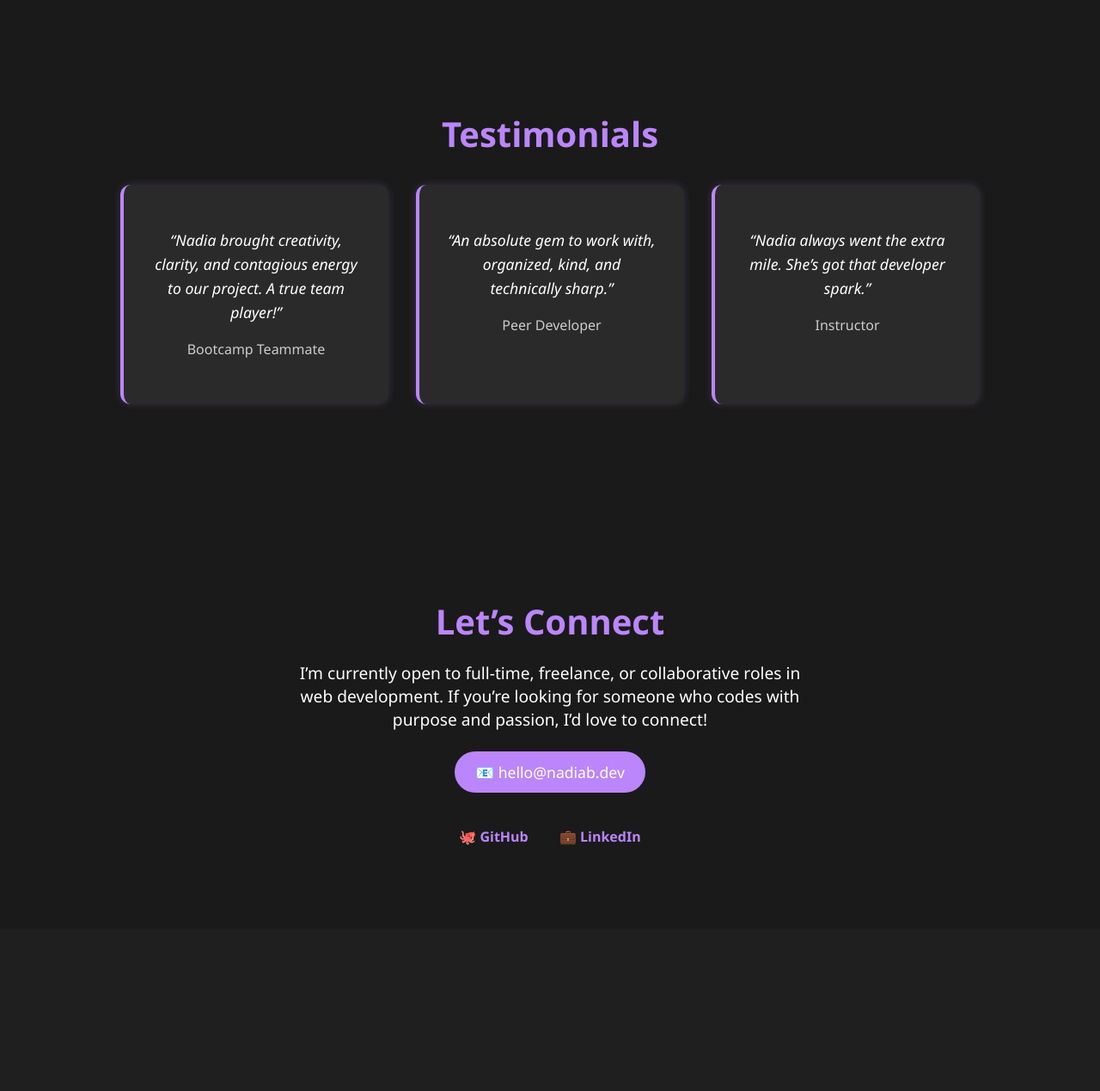
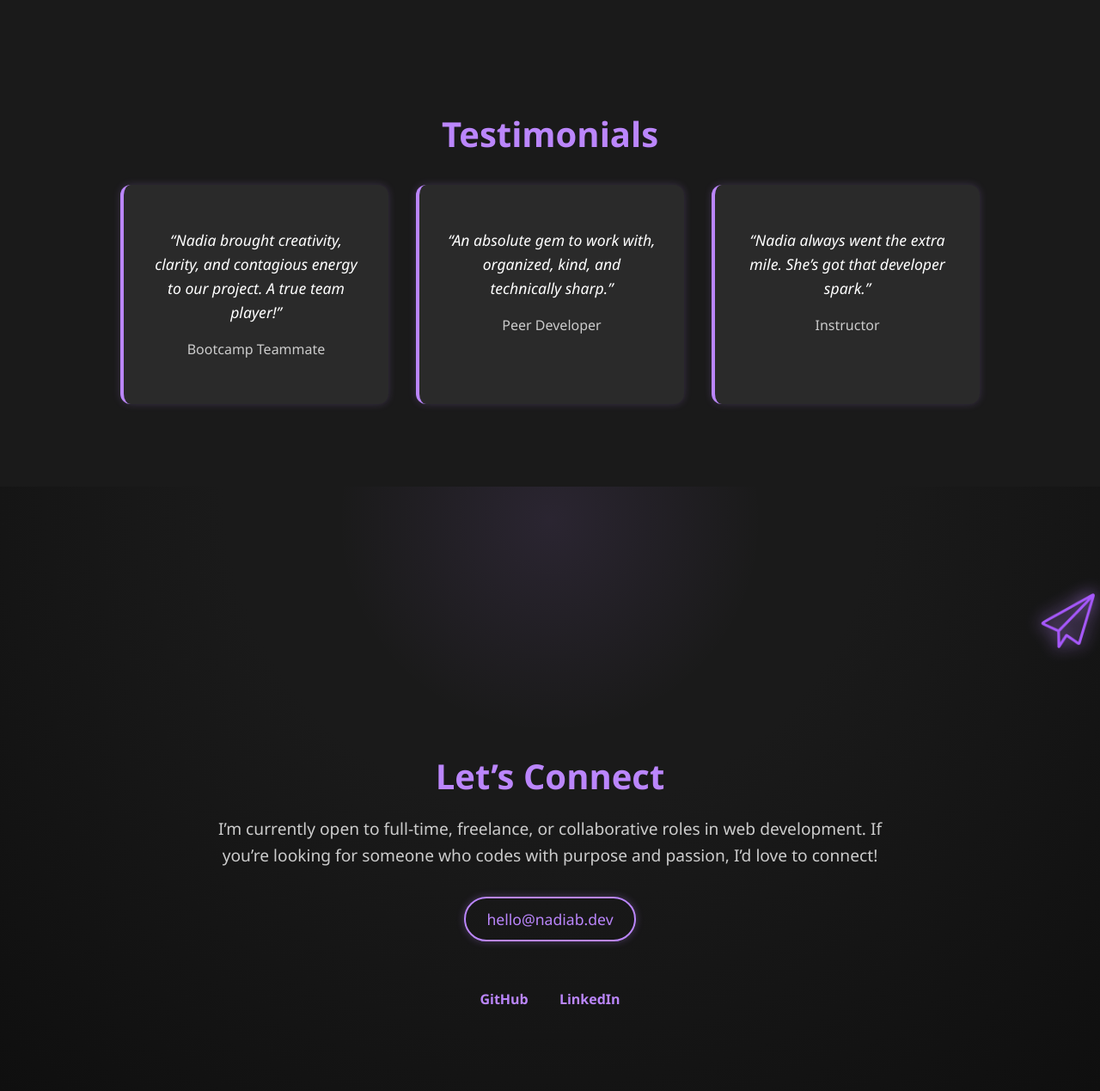
Before and after one commit to Ladynads/nadiab-portfolio, a Django app: template templates/home.html in a window 1280 px wide. Shown: the part 2412-3681 px from the top of the page at 86% size. Before the commit the page ends 3395 px from the top, so only its background shows below. Run offline with Django 4.2, Linux system fonts and the light colour scheme; the template is opened without the code that fills it, so the values that code supplies are empty.

Commit message:
Enhance contact section with new layout and styling; improve testimonial formatting

```diff
--- a/static/css/style.css
+++ b/static/css/style.css
@@ -520,10 +520,32 @@ html {
 
 /* Contact section */
 .contact {
-    background-color: #1a1a1a;
+  background: radial-gradient(circle at top, #1a1a1a 40%, #0f0f0f 100%);
   color: #fff;
   padding: 6rem 2rem;
   text-align: center;
+  position: relative;
+  overflow: hidden;
+}
+
+.contact::before {
+  content: "";
+  position: absolute;
+  top: -30%;
+  left: 50%;
+  transform: translateX(-50%);
+  width: 500px;
+  height: 500px;
+  background: radial-gradient(circle, rgba(187, 134, 252, 0.1), transparent 70%);
+  z-index: 0;
+  pointer-events: none;
+}
+
+.contact-container {
+  position: relative;
+  z-index: 1;
+  max-width: 800px;
+  margin: 0 auto;
 }
 
 .contact h2 {
@@ -534,30 +556,33 @@ html {
 
 .contact-message {
   font-size: 1.2rem;
-    margin-bottom: 1.5rem;
-    max-width: 600px;
-    margin-left: auto;
-    margin-right: auto;
+  margin-bottom: 2rem;
+  color: #ccc;
+  line-height: 1.6;
 }
 
-.email-link {
+.email-link-glow {
   display: inline-block;
   font-size: 1.1rem;
-    background-color: #bb86fc;
-    color: #fff;
+  background-color: transparent;
+  color: #bb86fc;
+  border: 2px solid #bb86fc;
   padding: 0.75rem 1.5rem;
   border-radius: 30px;
   text-decoration: none;
-    margin-bottom: 1rem;
-    transition: background 0.3s ease;
+  margin-bottom: 1.5rem;
+  transition: all 0.3s ease;
+  box-shadow: 0 0 10px rgba(187, 134, 252, 0.3);
 }
 
-.email-link:hover {
-    background-color: #c092f9;
+.email-link-glow:hover {
+  background-color: #bb86fc;
+  color: #1a1a1a;
+  box-shadow: 0 0 20px rgba(187, 134, 252, 0.5);
 }
 
 .social-icons {
-    margin-top: 1.5rem;
+  margin-top: 2rem;
 }
 
 .social-icons a {
@@ -572,12 +597,114 @@ html {
   color: #fff;
 }
 
-.about-me a {
-    color: #bb86fc;
-    text-decoration: underline;
-    transition: color 0.3s ease;
+.contact-icon-wrapper {
+  position: relative;
+  height: 180px;
+  width: 100%; /* ✨ make it stretch across */
+  margin-bottom: 2rem;
+  overflow: visible;
 }
 
-  .about-me a:hover {
-    color: #d1aaff;
+
+.flying-plane-wrapper {
+  position: absolute;
+  top: 0;
+  left: 0;
+  width: 120px;
+  animation: flyCurve 6s ease-in-out forwards;
+  z-index: 2;
 }
+
+.contact-icon {
+  width: 100%;
+  height: auto;
+  filter: drop-shadow(0 0 10px #bb86fc);
+}
+
+.plane-trail {
+  position: absolute;
+  top: 55%; /* slightly lower for visibility */
+  left: 0;
+  width: 0;
+  height: 3px;
+  background: linear-gradient(to right, #bb86fc, transparent);
+  filter: blur(6px);
+  opacity: 0;
+  animation: trailGrow 6s ease-in-out forwards;
+  z-index: 1;
+}
+
+/* ✨ Smooth curve path */
+@keyframes flyCurve {
+  0% {
+    transform: translate(0, 0) rotate(0deg);
+    opacity: 0;
+  }
+  10% {
+    opacity: 1;
+  }
+  25% {
+    transform: translate(25vw, -3vh) rotate(10deg);
+  }
+  50% {
+    transform: translate(50vw, 2vh) rotate(-10deg);
+  }
+  75% {
+    transform: translate(70vw, -2vh) rotate(5deg);
+  }
+  100% {
+    transform: translate(90vw, 0px) rotate(0deg);
+    opacity: 1;
+  }
+}
+
+
+/* ✨ Coordinated glowing trail */
+@keyframes trailGrow {
+  0% {
+    width: 0;
+    opacity: 0;
+  }
+  15% {
+    opacity: 0.5;
+  }
+  60% {
+    width: 60vw;
+    opacity: 0.4;
+  }
+  100% {
+    width: 80vw;
+    opacity: 0;
+  }
+}
+
+
+
+@keyframes trailFade {
+  0% {
+    width: 0;
+    opacity: 0;
+  }
+  20% {
+    opacity: 0.3;
+  }
+  100% {
+    width: 300px;
+    opacity: 0;
+  }
+}
+
+
+
+
+/* Fade in on scroll */
+.fade-in {
+  opacity: 0;
+  transform: translateY(30px);
+  transition: all 0.8s ease;
+}
+
+.fade-in.visible {
+  opacity: 1;
+  transform: translateY(0);
+}
--- a/templates/home.html
+++ b/templates/home.html
@@ -189,49 +189,65 @@
               “Nadia brought creativity, clarity, and contagious energy to our
               project. A true team player!”
             </p>
-            <h4> Bootcamp Teammate</h4>
+            <h4>Bootcamp Teammate</h4>
           </div>
           <div class="testimonial-card">
             <p>
               “An absolute gem to work with, organized, kind, and technically
               sharp.”
             </p>
-            <h4> Peer Developer</h4>
+            <h4>Peer Developer</h4>
           </div>
           <div class="testimonial-card">
             <p>
               “Nadia always went the extra mile. She’s got that developer
               spark.”
             </p>
-            <h4> Instructor</h4>
+            <h4>Instructor</h4>
           </div>
         </div>
       </div>
     </section>
 
-    <!--Contact section-->
+      <!-- Contact section -->
       <section class="contact" id="contact">
-      <div class="container">
+        <div class="contact-icon-wrapper">
+          <div class="flying-plane-wrapper">
+            <img
+              src="{% static 'images/paper-plane.png' %}"
+              alt="Paper Plane"
+              class="contact-icon"
+            />
+            <div class="plane-trail"></div>
+          </div>
+        </div>
+
+
+        <div class="contact-container fade-in" data-delay="0.2">
           <h2>Let’s Connect</h2>
           <p class="contact-message">
-          I’m currently open to full-time, freelance, or collaborative roles in
-          web development. If you’re looking for someone who codes with purpose
-          and passion, I’d love to connect!
+            I’m currently open to full-time, freelance, or collaborative roles
+            in web development. If you’re looking for someone who codes with
+            purpose and passion, I’d love to connect!
           </p>
-        <a href="mailto:hello@nadiab.dev" class="email-link"
-          >📧 hello@nadiab.dev</a
+
+          <a href="mailto:hello@nadiab.dev" class="email-link-glow"
+            >hello@nadiab.dev</a
           >
 
           <div class="social-icons">
-          <a href="https://github.com/Ladynads" target="_blank">🐙 GitHub</a>
+            <a href="https://github.com/Ladynads" target="_blank">GitHub</a>
             <a
               href="https://www.linkedin.com/in/nadia-bakal-401977146/"
               target="_blank"
-            >💼 LinkedIn</a
+              >LinkedIn</a
             >
           </div>
         </div>
       </section>
+
+
+    <!--Javascript-->
 
     <script>
       const cards = document.querySelectorAll(".project-card");
```
Also changed, not shown: static/images/paper-plane.png (added). Lines whose indentation alone changed are shown as unchanged.
